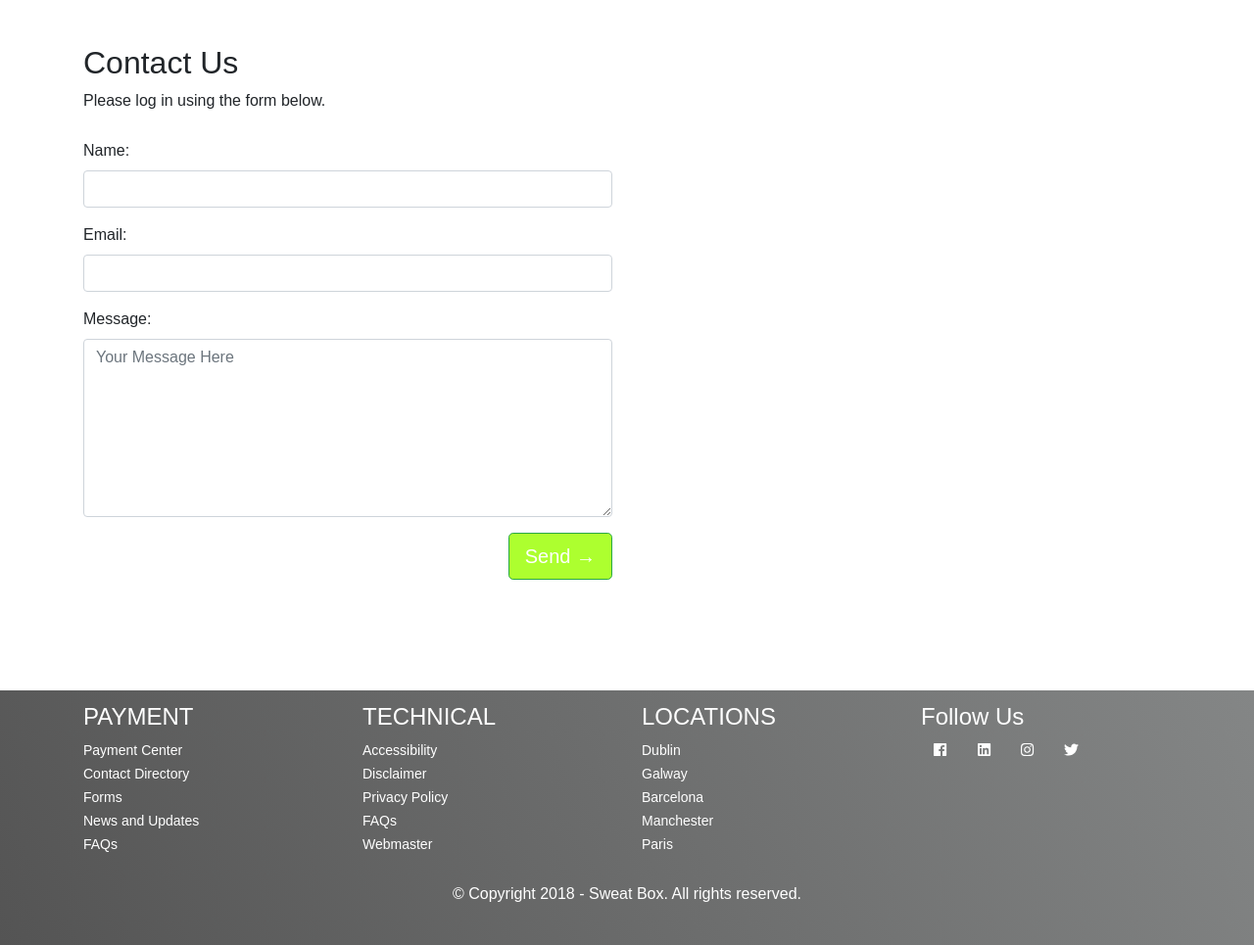
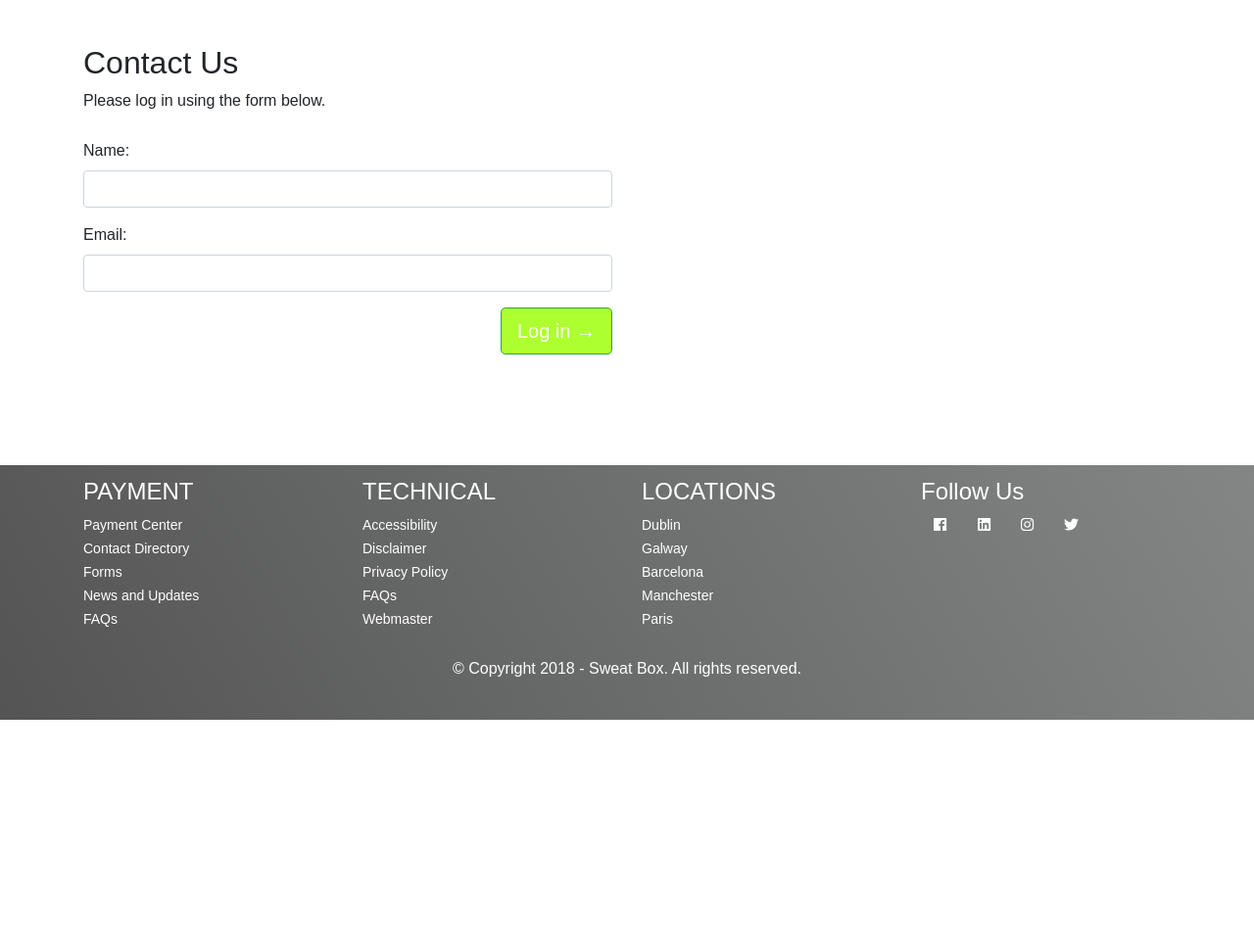
Before and after one commit to roniqroniq/gym_sweatbox, a PHP site: page /login.php in a window 1280 px wide. Shown: the part 200-1165 px from the top of the page at 98% size. After the commit the page ends 935 px from the top, so only its background shows below. Run offline with PHP 8.4, Linux system fonts and the light colour scheme; some libraries are stand-ins or nearby versions.

Commit message:
Update login.php

```diff
--- a/login.php
+++ b/login.php
@@ -22,14 +22,10 @@ require "header.php";
                         <label for="email"> Email:</label>
                         <input type="email" class="form-control" id="email" name="email" required maxlength="50">
                     </div>
-                    <div class="form-group">
-                        <label for="name"> Message:</label>
-                        <textarea class="form-control" type="textarea" name="message" id="message" placeholder="Your Message Here" maxlength="6000" rows="7"></textarea>
-                    </div>
-                    <button type="submit" class="btn btn-lg btn-success pull-right" id="btnContactUs"a href="#" style="background-color:#ADFF2F" >Send &rarr;</button>
+                    <button type="submit" class="btn btn-lg btn-success pull-right" id="btnLogIn"a href="#" style="background-color:#ADFF2F" >Log in &rarr;</button>
                 </form>
-                <div id="success_message" style="width:100%; height:100%; display:none; "> <h3>Sent your message successfully!</h3> </div>
-                <div id="error_message" style="width:100%; height:100%; display:none; "> <h3>Error</h3> Sorry there was an error sending your form. </div>
+                <div id="success_message" style="width:100%; height:100%; display:none; "> <h3>Logged in successfully!</h3> </div>
+                <div id="error_message" style="width:100%; height:100%; display:none; "> <h3>Error</h3> Try again!</div>
             </div>
         </div>
     </div>
```
